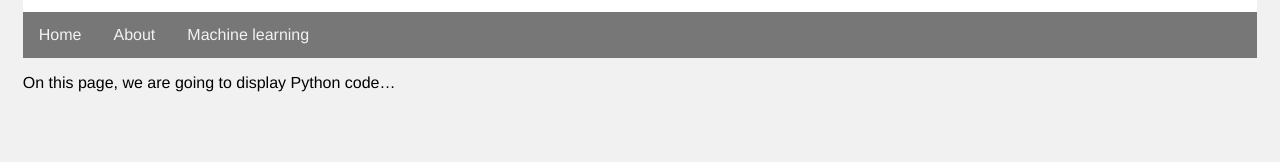
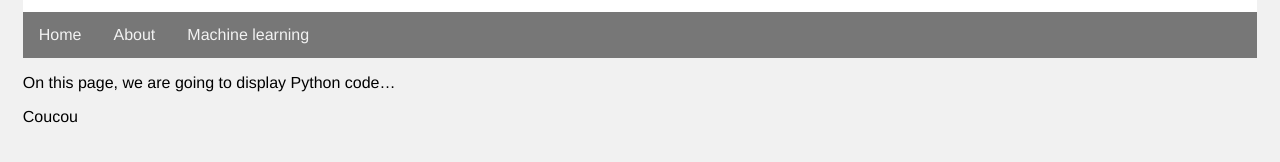
Before and after one commit to grfreche/grfreche.github.io, a Jekyll site: the page built from python_polynomial_regression.md, in a window 1280 px wide. Shown: the part 230-392 px from the top of the page. Built offline with Jekyll 4.4.1, drawn with Linux system fonts in a browser that asks for light colours.

Commit message:
Update python_polynomial_regression.md

```diff
--- a/python_polynomial_regression.md
+++ b/python_polynomial_regression.md
@@ -5,3 +5,5 @@ permalink: machine_learning/python_polynomial_regression/
 ---
 
 On this page, we are going to display Python code...
+
+{% include coucou.py %}
```
